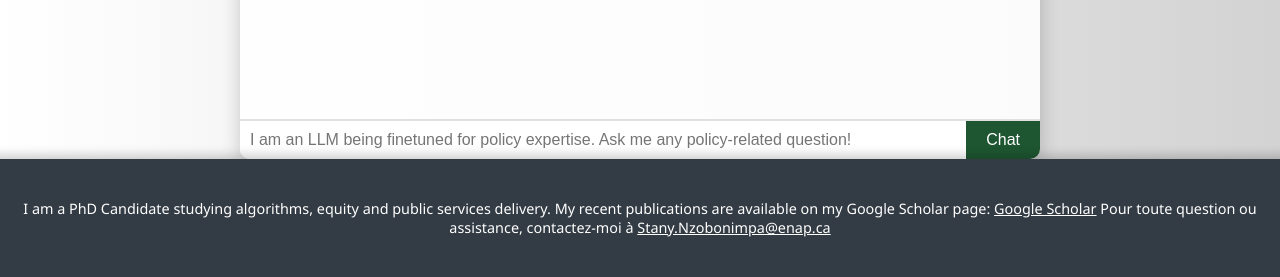
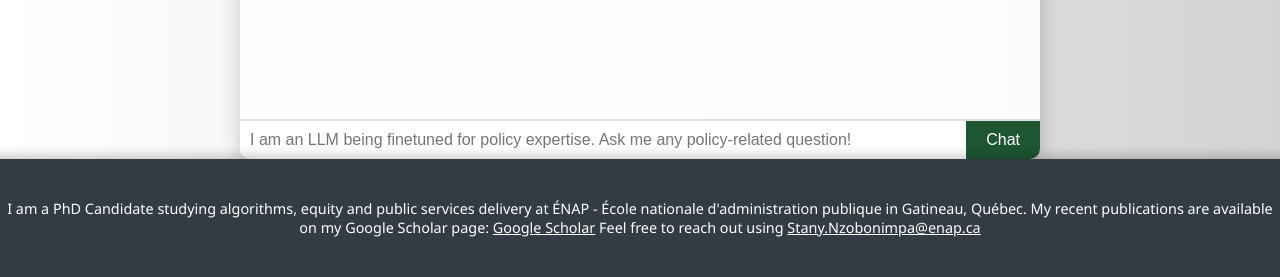
Before and after one commit to snsn3/policy-LLM, a Flask app: page / in a window 1280 px wide. Shown: the part 523-800 px from the top of the page. Run offline with Flask 2, Linux system fonts and the light colour scheme.

Commit message:
Update index.html

```diff
--- a/templates/index.html
+++ b/templates/index.html
@@ -135,7 +135,7 @@
         </div>
     </div>
     <div class="contact-info">
-        I am a PhD Candidate studying algorithms, equity and public services delivery. My recent publications are available on my Google Scholar page:  <a href="https://scholar.google.com/citations?user=aAI6Wf8AAAAJ&hl=en&oi=ao" style="color: #ffffff; text-decoration: underline;">Google Scholar</a> Pour toute question ou assistance, contactez-moi à <a href="mailto:Stany.Nzobonimpa@enap.ca" style="color: #ffffff; text-decoration: underline;">Stany.Nzobonimpa@enap.ca</a>
+        I am a PhD Candidate studying algorithms, equity and public services delivery at ÉNAP - École nationale d'administration publique in Gatineau, Québec. My recent publications are available on my Google Scholar page:  <a href="https://scholar.google.com/citations?user=aAI6Wf8AAAAJ&hl=en&oi=ao" style="color: #ffffff; text-decoration: underline;">Google Scholar</a> Feel free to reach out using <a href="mailto:Stany.Nzobonimpa@enap.ca" style="color: #ffffff; text-decoration: underline;">Stany.Nzobonimpa@enap.ca</a>
     </div>
     <script>
         const chatInput = document.getElementById('chat-input');
```
